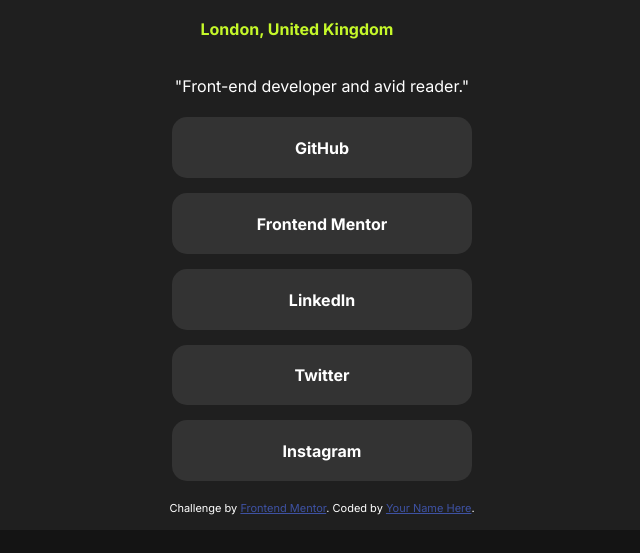
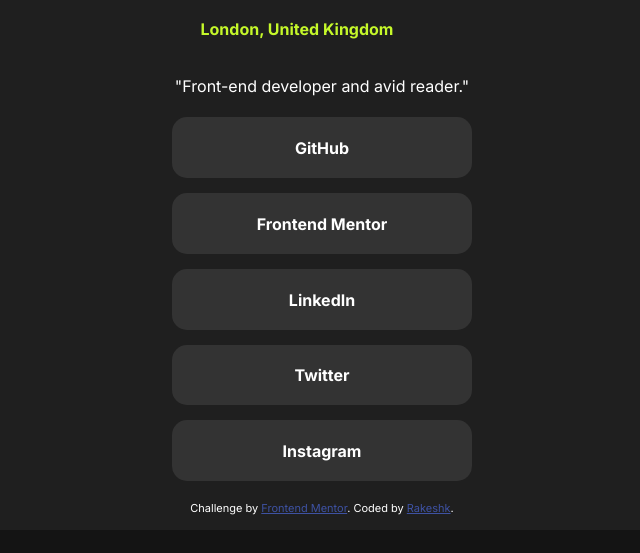
Before and after one commit to rakeshk110/Task02, a plain HTML site: page index.html in a window 1280 px wide. Shown: the part 289-842 px from the top of the page, without its empty margins (318-958 px from the left). Drawn offline with Linux system fonts and the light colour scheme.

Commit message:
Update index.html

```diff
--- a/index.html
+++ b/index.html
@@ -34,7 +34,7 @@
     </div>
     <div class="attribution">
     Challenge by <a href="https://www.frontendmentor.io?ref=challenge" target="_blank">Frontend Mentor</a>.
-    Coded by <a href="#">Your Name Here</a>.
+    Coded by <a href="#">Rakeshk</a>.
     </div>
   </div>
 </body>
```
